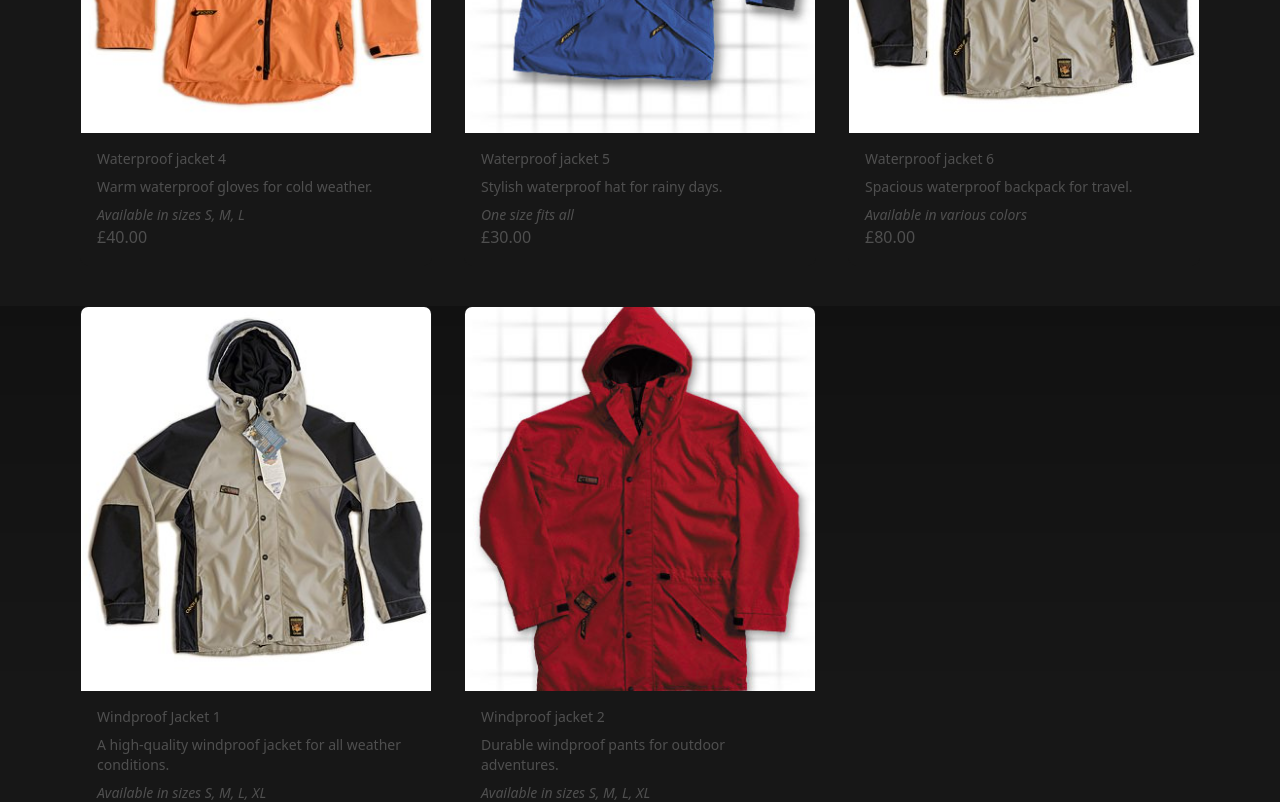
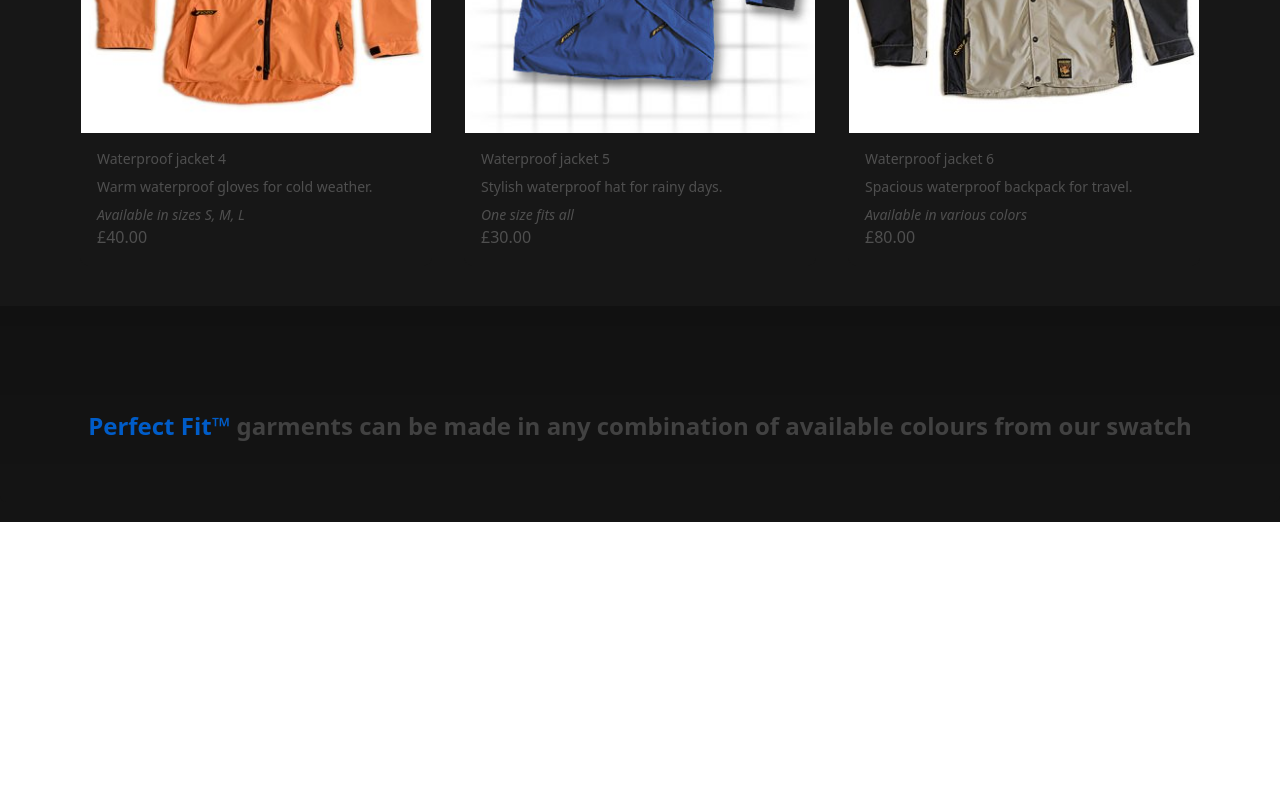
Before and after one commit to lpscrim/cioch, a Next.js app: page /shop/waterproof in a window 1280 px wide. Shown: the part 1294-2096 px from the top of the page. After the commit the page ends 1816 px from the top, so only its background shows below. Built offline with nearby package versions, Linux system fonts and the light colour scheme; a web font is replaced by a local one.

Commit message:
Refactor layout and product pages: integrate Providers component for context management; filter products by category in Waterproof and Windproof pages; add react-scroll-parallax dependency for enhanced animations.

```diff
--- a/app/layout.tsx
+++ b/app/layout.tsx
@@ -2,6 +2,7 @@ import type { Metadata } from "next";
 import { Geist, Geist_Mono, Karla, Noto_Sans_Gothic, Oswald, Roboto, Anek_Devanagari } from "next/font/google";
 import "../styles/globals.css";
 import Header from "@/components/Header";
+import { Providers } from "./providers";
 
 
 
@@ -61,7 +62,7 @@ export default function RootLayout({
         className={`${anekDevanagari.variable} ${geistSans.variable} ${geistMono.variable} ${notoSans.variable} ${oswald.variable} ${roboto.variable} ${karla.variable} antialiased  overflow-x-hidden`}
       >
         <Header />
-        {children}
+        <Providers>{children}</Providers>
       </body>
     </html>
   );
--- /dev/null
+++ b/app/providers.tsx
@@ -0,0 +1,7 @@
+'use client';
+
+import { ParallaxProvider } from 'react-scroll-parallax';
+
+export function Providers({ children }: { children: React.ReactNode }) {
+  return <ParallaxProvider>{children}</ParallaxProvider>;
+}
--- a/app/shop/waterproof/page.tsx
+++ b/app/shop/waterproof/page.tsx
@@ -23,7 +23,8 @@ export default function Waterproof() {
         <h2 className="sr-only">Products</h2>
 
         <div className="grid grid-cols-1 gap-y-4 py-8 md:grid-cols-2 sm:gap-x-6 sm:gap-y-10 xl:grid-cols-3 lg:gap-x-8 sm:px-8 px-0 md:px-0">
-          {products.map((product) => (
+          {products.filter((product) => product.category === "waterproof")
+            .map((product) => (
             <ProductCard product={product} key={product.id} />
           ))}
         </div>
--- a/app/shop/windproof/page.tsx
+++ b/app/shop/windproof/page.tsx
@@ -20,7 +20,8 @@ export default function Windproof() {
 
         <h2 className="sr-only">Products</h2>
         <div className="grid grid-cols-1 gap-y-4 py-8 lg:grid-cols-2 sm:gap-x-6 sm:gap-y-10  lg:gap-x-8 xl:px-12 lg:px-0 sm:px-8 px-0">
-          {products.map((product) => (
+          {products.filter((product) => product.category === "windproof")
+            .map((product) => (
             <ProductCard product={product} key={product.id} />
           ))}
         </div>
--- a/components/home/Promo.tsx
+++ b/components/home/Promo.tsx
@@ -1,4 +1,6 @@
+'use client';
 import Image from "next/image";
+
 
 const collections = [
   {
--- a/package.json
+++ b/package.json
@@ -13,7 +13,8 @@
     "@heroicons/react": "^2.2.0",
     "next": "15.2.4",
     "react": "^19.0.0",
-    "react-dom": "^19.0.0"
+    "react-dom": "^19.0.0",
+    "react-scroll-parallax": "^3.4.5"
   },
   "devDependencies": {
     "@eslint/eslintrc": "^3",
```
Also changed, not shown: components/plax.txt (added), 1 other file (tests, documents, lock files or other folders).
